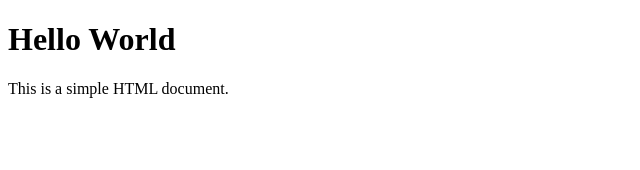
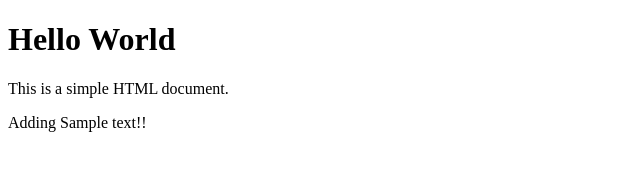
Before and after one commit to hareeshraj/github-test-actions, a plain HTML site: page index.html in a window 1280 px wide. Shown: the whole page, without its empty margins (0-640 px from the left). Drawn offline with Linux system fonts and the light colour scheme.

Commit message:
Update index.html

```diff
--- a/index.html
+++ b/index.html
@@ -8,5 +8,6 @@
 <body>
     <h1>Hello World</h1>
     <p>This is a simple HTML document.</p>
+    <p> Adding Sample text!!</p>
 </body>
 </html>
```
